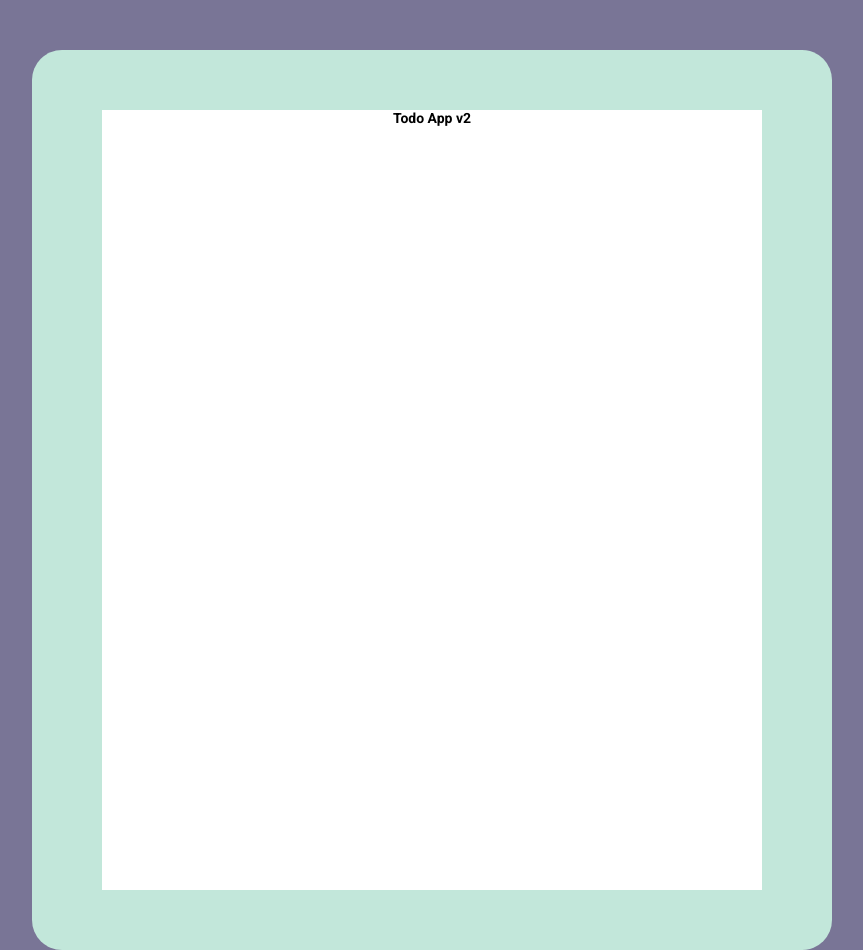
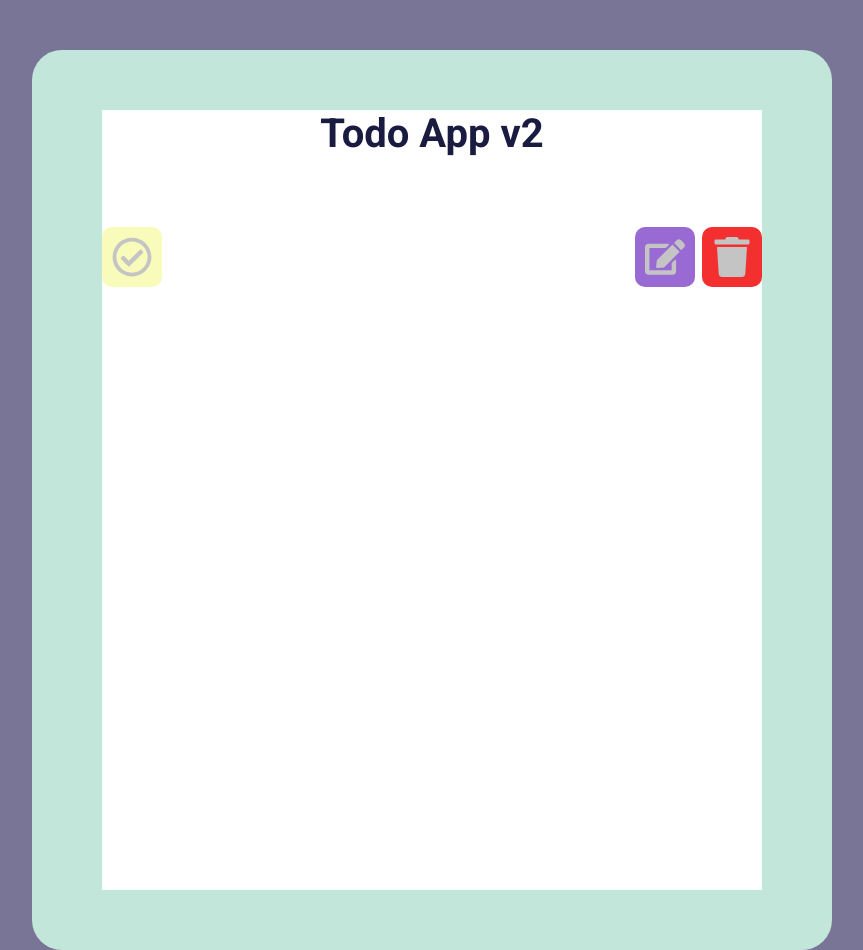
Before and after one commit to verissimo-sn/todo-v2, a React (Create React App) app in the folder web/: page / in a window 1280 px wide. Shown: the whole page, without its empty margins (208-1071 px from the left). Built offline with nearby package versions, Linux system fonts and the light colour scheme; the HTML template or start-up script is replaced by a standard one.

Commit message:
style(task-item): styling task items

```diff
--- a/web/src/components/TodoContainer/index.tsx
+++ b/web/src/components/TodoContainer/index.tsx
@@ -1,12 +1,14 @@
 import React from 'react';
 
 import { Container, Content } from './styles';
+import TodoItem from '../TodoItem';
 
 const TodoContainer = () => {
   return (
     <Container>
       <Content>
         <h4>Todo App v2</h4>
+        <TodoItem />
       </Content>
     </Container>
   )
--- a/web/src/components/TodoContainer/styles.ts
+++ b/web/src/components/TodoContainer/styles.ts
@@ -22,4 +22,11 @@ export const Content = styled.div`
   height: 100%;
 
   background: #fff;
+
+  h4 {
+    font-size: 40px;
+    font-weight: bold;
+    color: #1A1B41;
+    margin-bottom: 70px;
+  }
 `;
--- a/web/src/components/TodoItem/index.tsx
+++ b/web/src/components/TodoItem/index.tsx
@@ -1,10 +1,24 @@
 import React from 'react';
+import { FaRegCheckCircle, FaEdit, FaTrash } from 'react-icons/fa'
 
-import { ItemContainer } from './styles';
+import { ItemContainer, Button } from './styles';
 
 const TodoItem = ()  => {
   return(
     <ItemContainer>
+      <Button color='#F9FBBB' >
+        <FaRegCheckCircle size={40} color={'#C4C4C4'}/>
+      </Button>
+
+      <input type="text"/>
+
+      <Button color = '#9969D4'>
+        <FaEdit size={40} color={'#C4C4C4'}/>
+      </Button>
+
+      <Button color = '#F32F2F'>
+        <FaTrash size={40} color={'#C4C4C4'}/>
+      </Button>
 
     </ItemContainer>
   );
--- a/web/src/components/TodoItem/styles.ts
+++ b/web/src/components/TodoItem/styles.ts
@@ -1,3 +1,38 @@
 import styled from 'styled-components';
 
-export const ItemContainer = styled.div``;
+export const ItemContainer = styled.div`
+  display: flex;
+  justify-content: space-between;
+  align-items: center;
+
+  width: 100%;
+  height: 60px;
+
+  input {
+    width: 100%;
+    max-width: 460px;
+    height: 100%;
+    padding: 20px;
+    border-radius: 10px;
+    border: none;
+    outline-color: #C6B2B2;
+
+    font-size: 20px;
+    font-weight: bold;
+    color: #C6B2B2;
+
+    /* background-image: linear-gradient(to right, #FFF, #DD1818); */
+  }
+`;
+
+export const Button = styled.div`
+  display: flex;
+  align-items: center;
+  justify-content: center;
+
+  width: 60px;
+  height: 60px;
+  border-radius: 10px;
+  background: ${props => props.color};
+  cursor: pointer;
+`;
```
